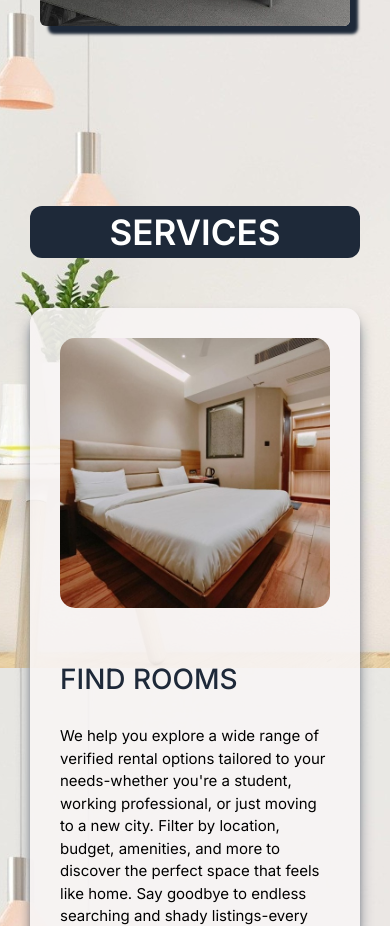
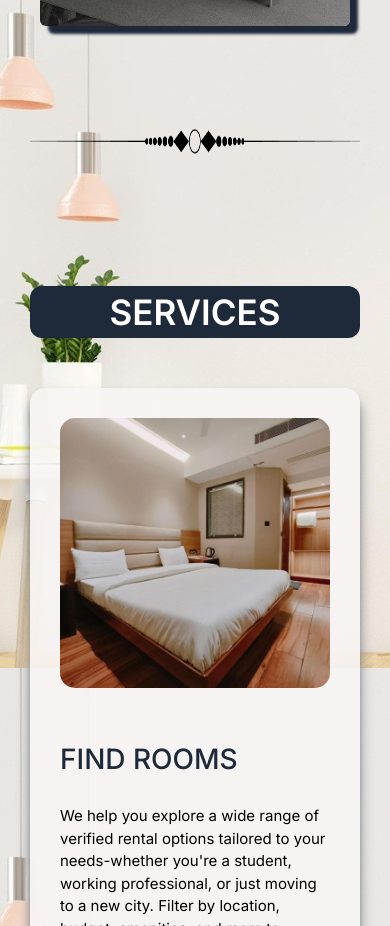
Before and after one commit to rohitkumar893/roomsley, a React (Vite) app: page / in a window 390 px wide. Shown: the part 1020-1946 px from the top of the page. Built offline with nearby package versions, Linux system fonts and the light colour scheme.

Commit message:
added divider

```diff
--- a/src/App.css
+++ b/src/App.css
@@ -10,6 +10,11 @@ nav{
   animation-duration: 2s;
   animation-delay: 0s;
   animation-fill-mode: forwards;
+}
+
+.divider{
+  display: block;
+  margin: auto;
 }
 
 .landingcontainer{
@@ -32,7 +37,7 @@ nav{
 }
 
 .services{
-  margin-top: 100px;
+  margin-top: 50px;
 }
 
 .padder{
@@ -234,7 +239,10 @@ ul:hover{
   }
 
   .services{
-    margin-top: 100px;
+    margin-top: 60px;
+  }
+  .divider{
+    margin-top: 40px;
   }
 }
 
@@ -256,11 +264,13 @@ ul:hover{
   }
 
   .services{
-    margin-top:120px;
+    margin-top:30px;
   }
   .padder{
     padding-left: 40px;
     padding-right: 40px;
   }
-
+  .divider{
+    margin-top: 40px;
+  }
 }
--- a/src/App.jsx
+++ b/src/App.jsx
@@ -92,7 +92,10 @@ function App() {
         </div>
       </div>
 
+
+
       <div className='second flex flex-col gap-[100px]'>
+        <img src="divider.png" className='divider w-[500px] h-[30px]'></img>
         <h1 className='services rounded-xl text-[35px] sm:text-[40px] text-center text font-semibold text-white bg-gray-800 z-5'>SERVICES</h1>
 
         <div className='findrooms flex flex-col sm:flex-row gap-[50px] w-full rounded-[15px] shadow-lg shadow-gray-600'>
```
Also changed, not shown: public/divider.png (added).
